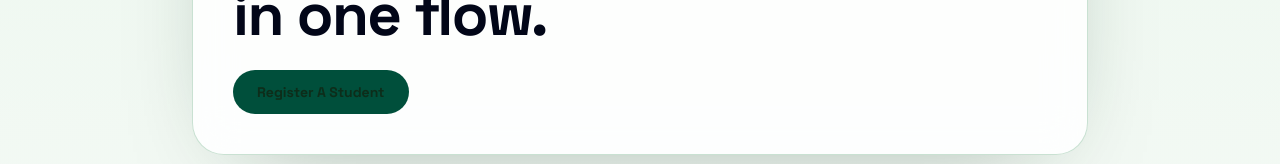
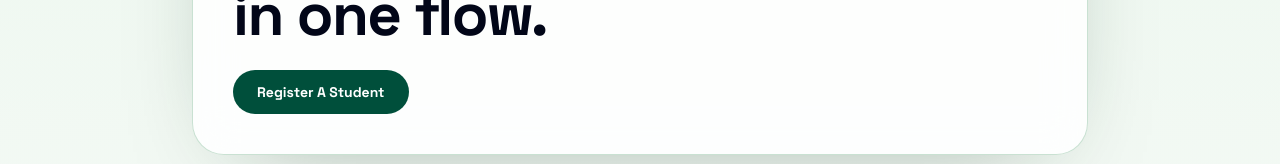
Before and after one commit to Godswill-bot/result-publisher, a Next.js app: page / in a window 1280 px wide. Shown: the part 571-735 px from the top of the page. Built offline with nearby package versions, Linux system fonts and the light colour scheme.

Commit message:
style(home): enforce white Register A Student CTA text

```diff
--- a/src/app/page.tsx
+++ b/src/app/page.tsx
@@ -18,7 +18,7 @@ export default function Home() {
           <div className="flex flex-wrap gap-3">
             <Link
               href="/register"
-              className="rounded-full bg-emerald-900 px-6 py-3 text-sm font-semibold text-white transition hover:bg-emerald-800"
+              className="rounded-full bg-emerald-900 px-6 py-3 text-sm font-semibold text-white! transition hover:bg-emerald-800"
             >
               Register A Student
             </Link>
```
